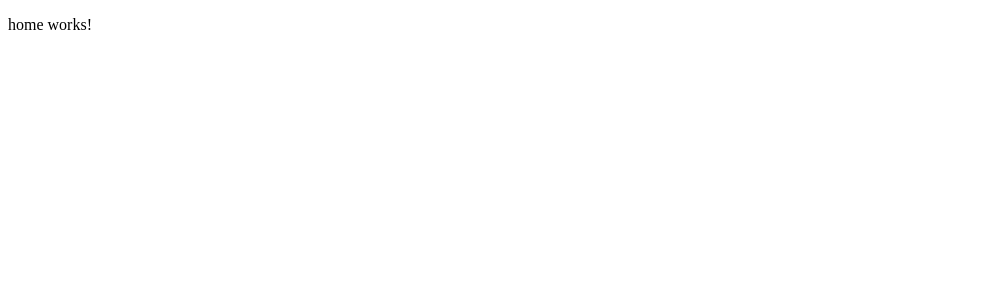
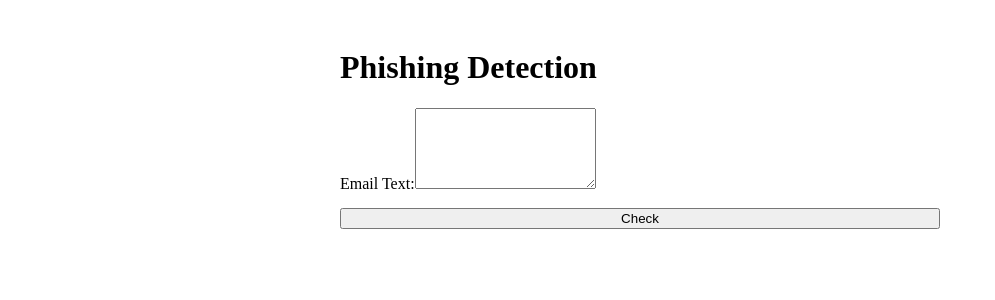
Before and after one commit to 21434809/AI-Powered-Phishing-Detection, an Angular app in the folder phishing-detection-frontend/: page / in a window 1280 px wide. Shown: the top 300 px of the page, without its empty margins (0-995 px from the left). Built offline with nearby package versions, Linux system fonts and the light colour scheme.

Commit message:
Enhance home component with form for email input and result display; update Angular configuration and add proxy support

```diff
--- a/phishing-detection-frontend/angular.json
+++ b/phishing-detection-frontend/angular.json
@@ -31,10 +31,8 @@
             ],
             "tsConfig": "tsconfig.app.json",
             "assets": [
-              {
-                "glob": "**/*",
-                "input": "public"
-              }
+              "src/favicon.ico",
+              "src/assets"
             ],
             "styles": [
               "src/styles.css"
@@ -67,6 +65,9 @@
         },
         "serve": {
           "builder": "@angular-devkit/build-angular:dev-server",
+          "options": {
+            "proxyConfig": "proxy.conf.json"
+          },
           "configurations": {
             "production": {
               "buildTarget": "phishing-detection-frontend:build:production"
--- /dev/null
+++ b/phishing-detection-frontend/proxy.conf.json
@@ -0,0 +1,6 @@
+{
+  "/api": {
+    "target": "http://127.0.0.1:5000",
+    "secure": false
+  }
+}
--- a/phishing-detection-frontend/src/app/home/home.component.css
+++ b/phishing-detection-frontend/src/app/home/home.component.css
@@ -0,0 +1,18 @@
+.container {
+  max-width: 600px;
+  margin: 0 auto;
+  padding: 20px;
+}
+
+.form-group {
+  margin-bottom: 15px;
+}
+
+.btn {
+  display: block;
+  width: 100%;
+}
+
+h2, h3 {
+  margin-top: 20px;
+}
--- a/phishing-detection-frontend/src/app/home/home.component.html
+++ b/phishing-detection-frontend/src/app/home/home.component.html
@@ -1 +1,19 @@
-<p>home works!</p>
+<div class="container">
+  <h1>Phishing Detection</h1>
+  <form (submit)="onSubmit()">
+    <div class="form-group">
+      <label for="emailText">Email Text:</label>
+      <textarea id="emailText" [(ngModel)]="emailText" name="emailText" class="form-control" rows="5"></textarea>
+    </div>
+    <button type="submit" class="btn btn-primary">Check</button>
+  </form>
+  <div *ngIf="result">
+    <h2>Result</h2>
+    <p *ngIf="result.is_spam">This email is likely a phishing attempt.</p>
+    <p *ngIf="!result.is_spam">This email is not a phishing attempt.</p>
+    <h3>Suspect Words</h3>
+    <ul>
+      <li *ngFor="let word of result.suspect_words">{{ word[0] }}: {{ word[1] }}</li>
+    </ul>
+  </div>
+</div>
--- a/phishing-detection-frontend/src/app/home/home.component.ts
+++ b/phishing-detection-frontend/src/app/home/home.component.ts
@@ -1,5 +1,5 @@
 import { Component } from '@angular/core';
-
+import { HttpClient } from '@angular/common/http';
 @Component({
   selector: 'app-home',
   standalone: false,
@@ -7,5 +7,15 @@ import { Component } from '@angular/core';
   styleUrl: './home.component.css'
 })
 export class HomeComponent {
+  emailText: string = '';
+  result: any;
 
+  constructor(private http: HttpClient) {}
+  onSubmit() {
+    console.log('Hello World!');
+    this.http.post('http://127.0.0.1:5000/predict', { text: this.emailText })
+      .subscribe(response => {
+        this.result = response;
+      });
+  }
 }
```
Also changed, not shown: phishing-detection-frontend/src/app/app.module.ts (+7 -1 lines).
